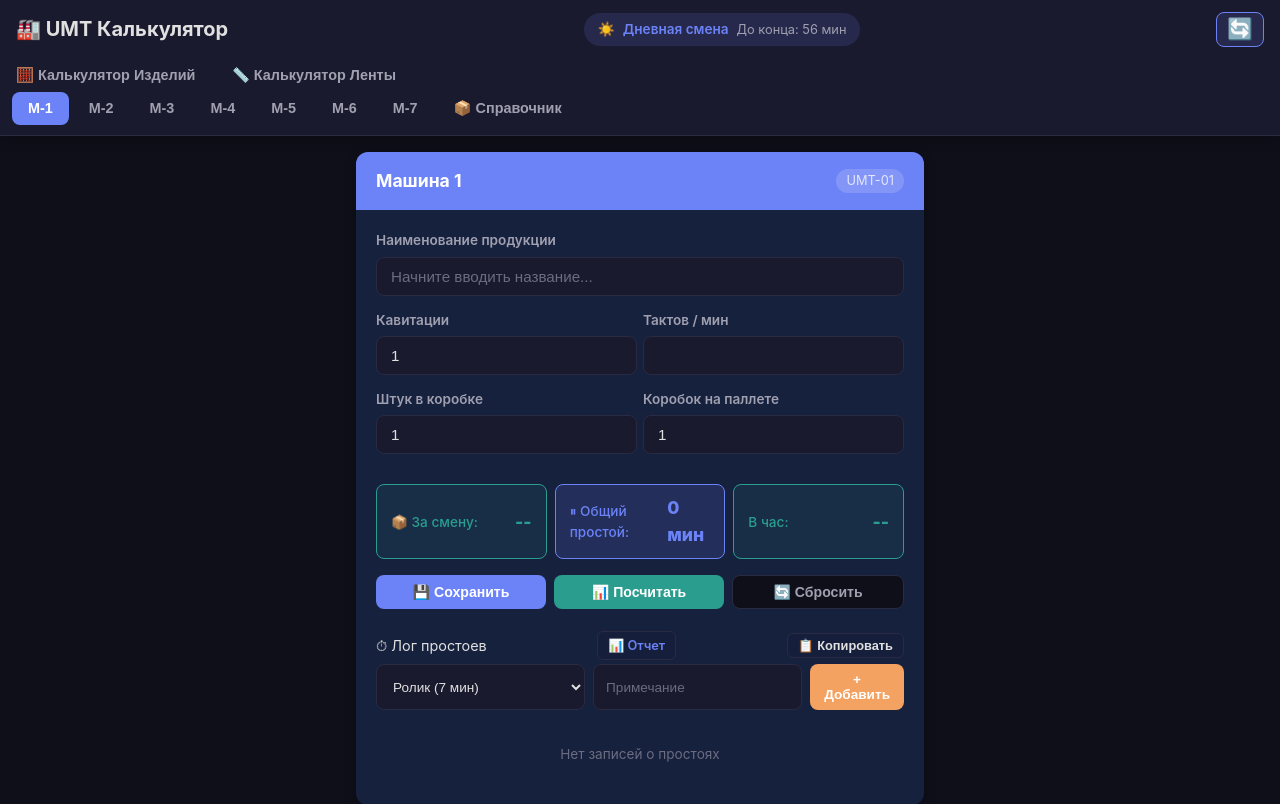
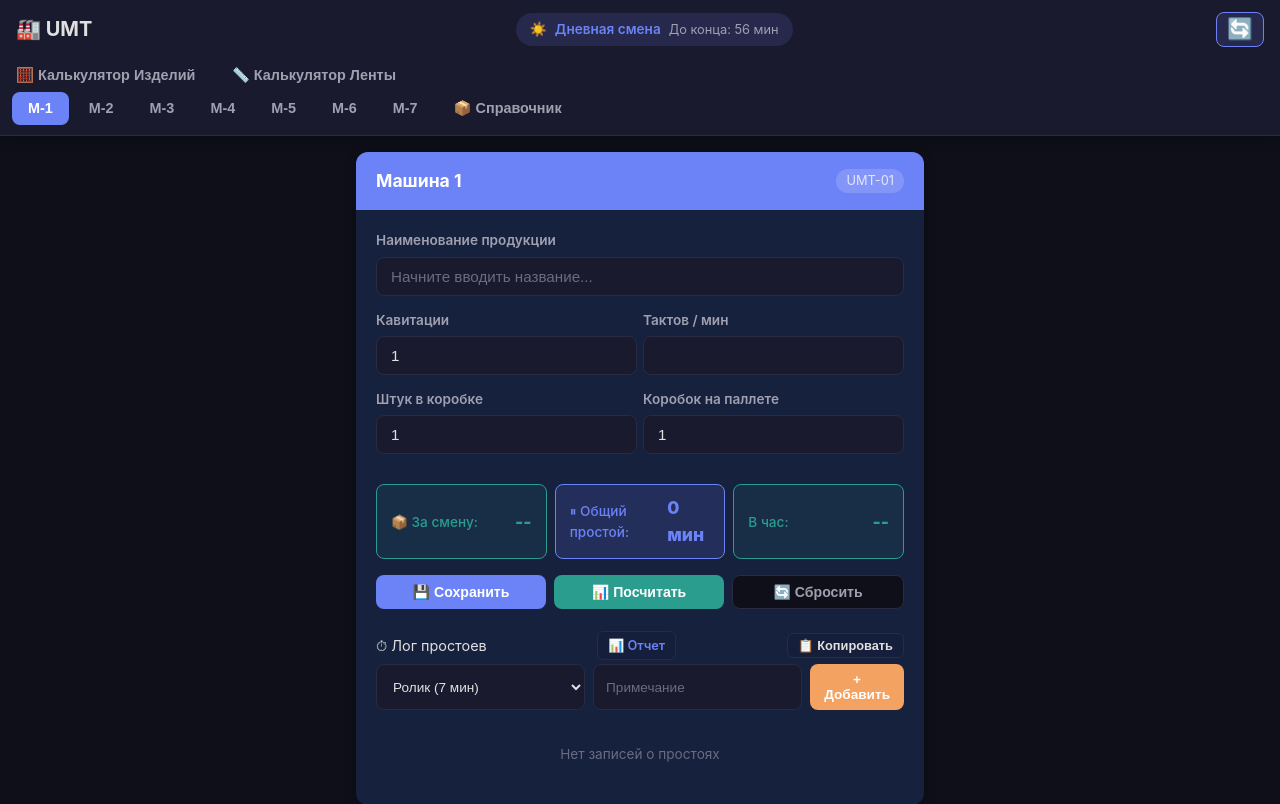
Before and after one commit to Maksdorozhkin/umt-calculator, a Flask app: page / in a window 1280 px wide. Shown: the top 804 px of the page. Run offline with Flask 3, Linux system fonts and the light colour scheme; data that the repository does not hold is empty.

Commit message:
проверка обнавления приложения

```diff
--- a/templates/index.html
+++ b/templates/index.html
@@ -32,7 +32,7 @@
     >
         <header>
             <div class="header-top">
-                <h1>🏭 UMT Калькулятор</h1>
+                <h1>🏭 UMT </h1>
                 <div class="shift-indicator" id="shiftIndicator">
                     <span class="shift-icon" id="shiftIcon"
                         >{% if shift_type == 'day' %}☀️{% else %}🌙{% endif
```
